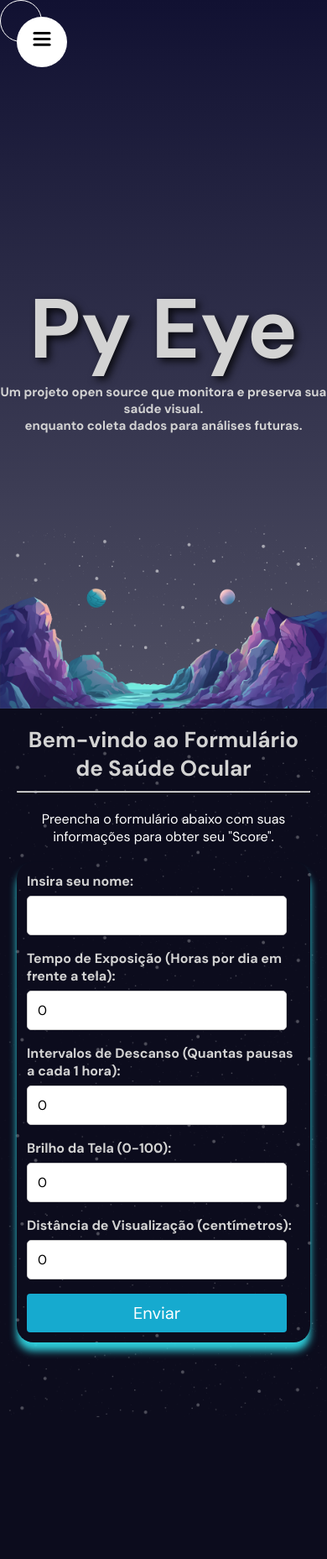
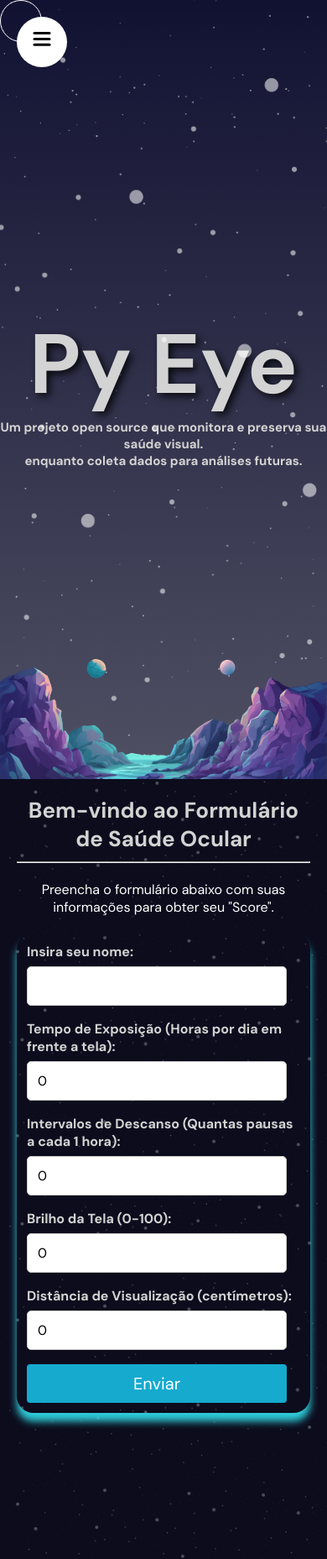
Before and after one commit to Jdalarmi/PyEye, a React (Vite) app in the folder app/frontend/pyeye/: page / in a window 390 px wide. Shown: the whole page at 84% size. Before the commit the page ends 1688 px from the top, so only its background shows below. Built offline with nearby package versions, Linux system fonts and the light colour scheme.

Commit message:
Responsive CSS

```diff
--- a/app/frontend/pyeye/src/app.scss
+++ b/app/frontend/pyeye/src/app.scss
@@ -22,9 +22,10 @@ a{
 }
 
 section{
-    height: 100vh;
+    height: 110vh;
     scroll-snap-align: center;
 }
+
 
 #Contact {
     font-family: Arial, sans-serif;
--- a/app/frontend/pyeye/src/components/form/form.scss
+++ b/app/frontend/pyeye/src/components/form/form.scss
@@ -96,8 +96,4 @@ body{
         }
       }
     }
-    @include mobile {
-      background-size: contain;
-      background-repeat: no-repeat;
-    }
   }
--- a/app/frontend/pyeye/src/components/parallax/parallax.scss
+++ b/app/frontend/pyeye/src/components/parallax/parallax.scss
@@ -61,10 +61,10 @@
         height: 100%;
         position: absolute;
         z-index: 1;
-        @include mobile {
-            background-size: contain;
-            background-repeat: no-repeat;
-          }
+        // @include mobile {
+        //     background-size: contain;
+        //     background-repeat: no-repeat;
+        //   }
     }
 
 }
```
